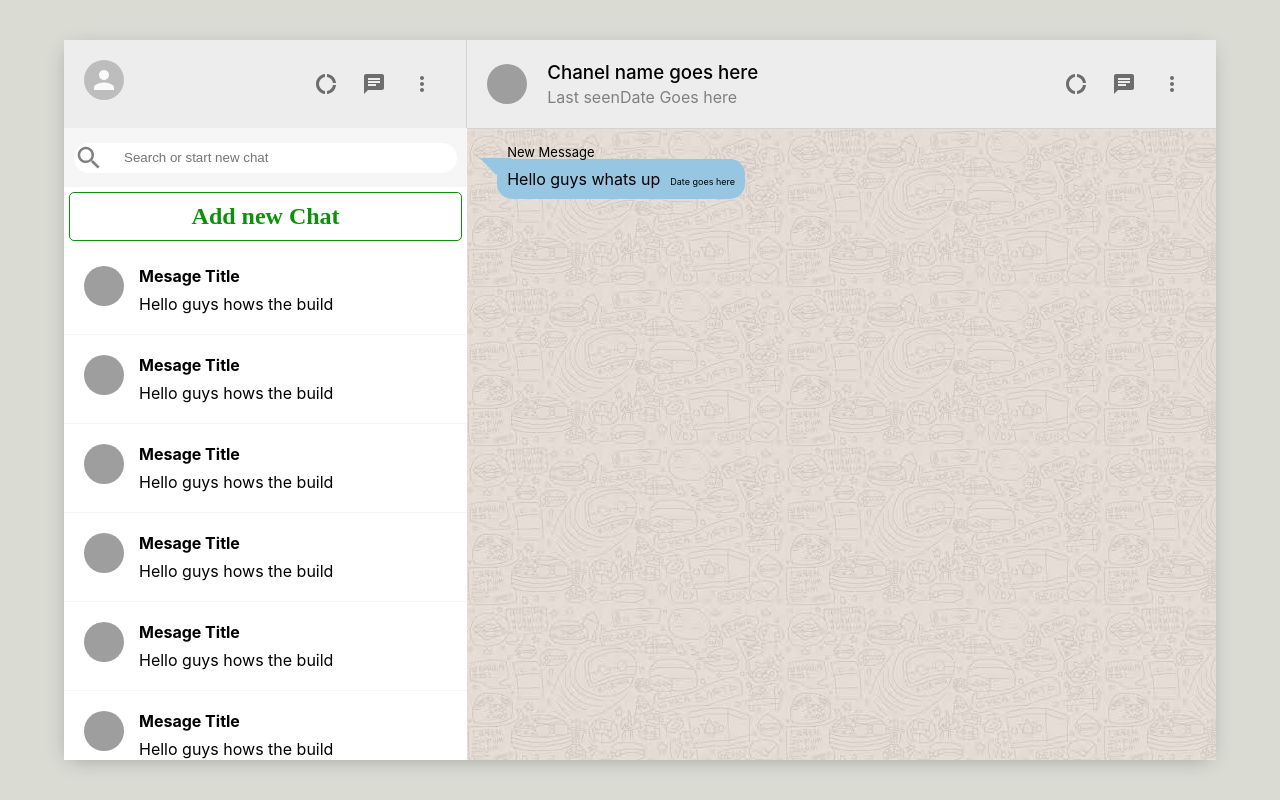
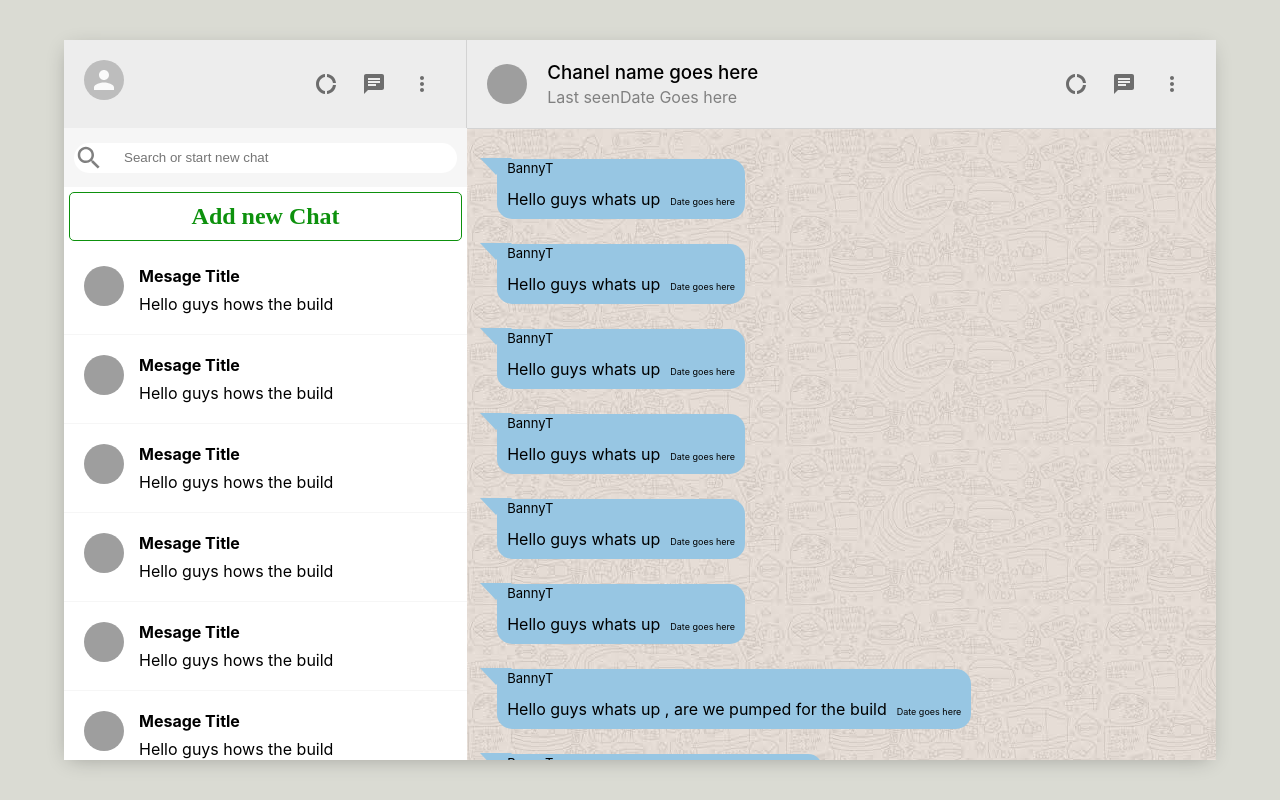
Before and after one commit to Ian-Balijawa/messanger-app, a React (Create React App) app: page / in a window 1280 px wide. Built offline with nearby package versions, Linux system fonts and the light colour scheme; grey boxes are pictures that could not be loaded.

Commit message:
new data on messages

```diff
--- a/src/MainChat.css
+++ b/src/MainChat.css
@@ -69,7 +69,8 @@
 
 .username{
     position: absolute;
-    top:-15px;
+    top:-1px;
+    padding-top: 2px;
      font-size:small;
      font-family: -apple-system, BlinkMacSystemFont, 'Segoe UI', Roboto, Oxygen, Ubuntu, Cantarell, 'Open Sans', 'Helvetica Neue', sans-serif;
 }
--- a/src/MainChat.js
+++ b/src/MainChat.js
@@ -31,8 +31,73 @@ function MainChat() {
         </div>
         <div className="message-body">
                 <p className='chat-message'>
-                <span className="username">New Message</span>
+                <span className="username">BannyT</span><br/>
                       Hello guys whats up
+                <small className="time-stamp">Date goes here</small>
+                </p>
+                <p className='chat-message'>
+                <span className="username">BannyT</span><br/>
+                      Hello guys whats up
+                <small className="time-stamp">Date goes here</small>
+                </p>
+                <p className='chat-message'>
+                <span className="username">BannyT</span><br/>
+                      Hello guys whats up
+                <small className="time-stamp">Date goes here</small>
+                </p>
+                <p className='chat-message'>
+                <span className="username">BannyT</span><br/>
+                      Hello guys whats up
+                <small className="time-stamp">Date goes here</small>
+                </p>
+                <p className='chat-message'>
+                <span className="username">BannyT</span><br/>
+                      Hello guys whats up
+                <small className="time-stamp">Date goes here</small>
+                </p>
+                <p className='chat-message'>
+                <span className="username">BannyT</span><br/>
+                      Hello guys whats up
+                <small className="time-stamp">Date goes here</small>
+                </p>
+                <p className='chat-message'>
+                <span className="username">BannyT</span><br/>
+                      Hello guys whats up  , are we pumped for the build
+                <small className="time-stamp">Date goes here</small>
+                </p>
+                <p className='chat-message'>
+                <span className="username">BannyT</span><br/>
+                      Hello guys whats up , yeeeeee
+                <small className="time-stamp">Date goes here</small>
+                </p>
+                <p className='chat-message'>
+                <span className="username">BannyT</span><br/>
+                      Hello guys whats up, wooooowwwww
+                <small className="time-stamp">Date goes here</small>
+                </p>
+                <p className='chat-message'>
+                <span className="username">BannyT</span><br/>
+                      Hello guys whats up , yooooo wadup
+                <small className="time-stamp">Date goes here</small>
+                </p>
+                <p className='chat-message'>
+                <span className="username">BannyT</span><br/>
+                      Hello guys whats up , yooooo wadup
+                <small className="time-stamp">Date goes here</small>
+                </p>
+                <p className='chat-message'>
+                <span className="username">BannyT</span><br/>
+                      Hello guys whats up , yooooo wadup
+                <small className="time-stamp">Date goes here</small>
+                </p>
+                <p className='chat-message'>
+                <span className="username">BannyT</span><br/>
+                      Hello guys whats up , yooooo wadup
+                <small className="time-stamp">Date goes here</small>
+                </p>
+                <p className='chat-message'>
+                <span className="username">BannyT</span><br/>
+                      Hello guys whats up , yooooo wadup
                 <small className="time-stamp">Date goes here</small>
                 </p>
         </div>
```
